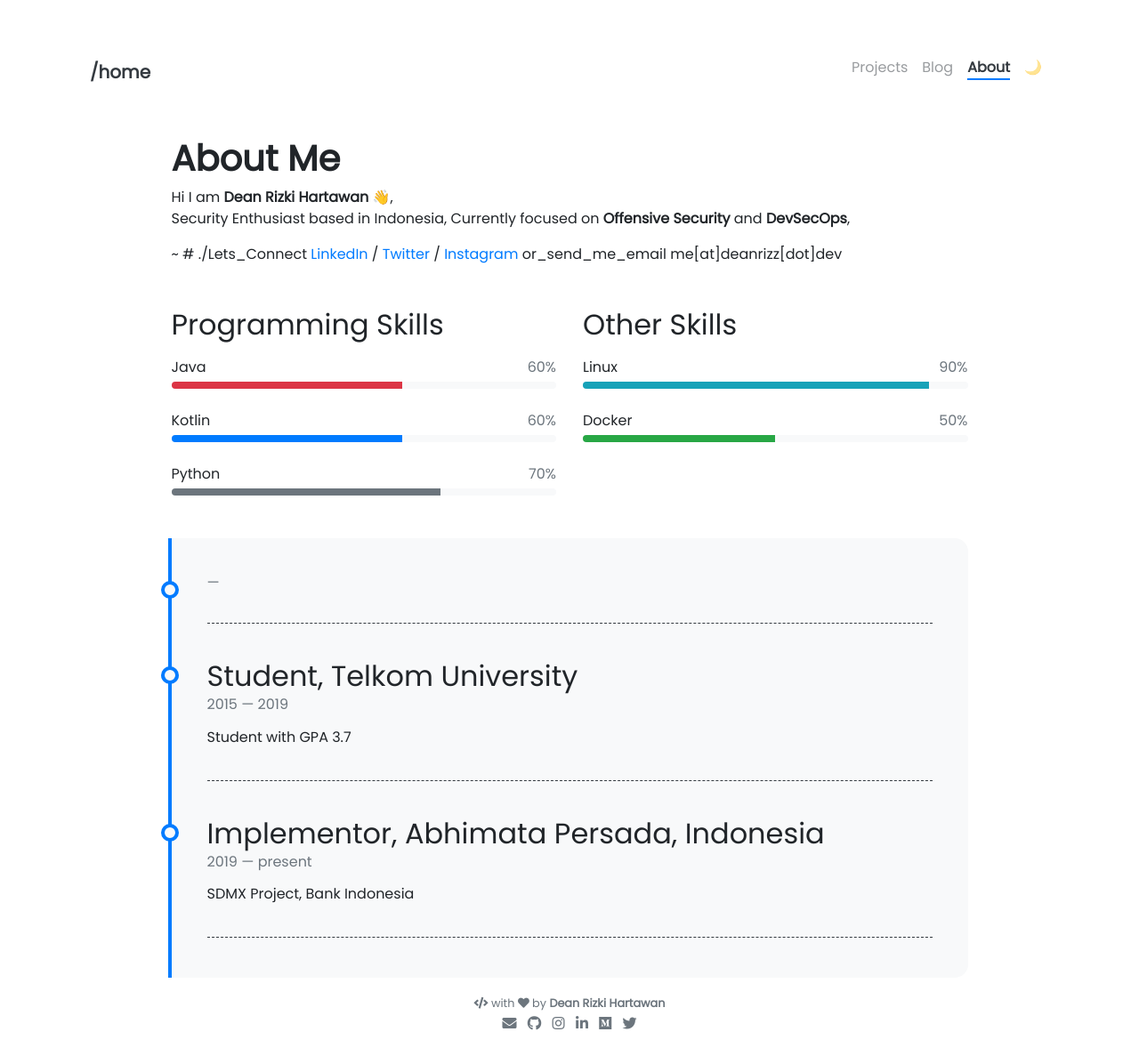
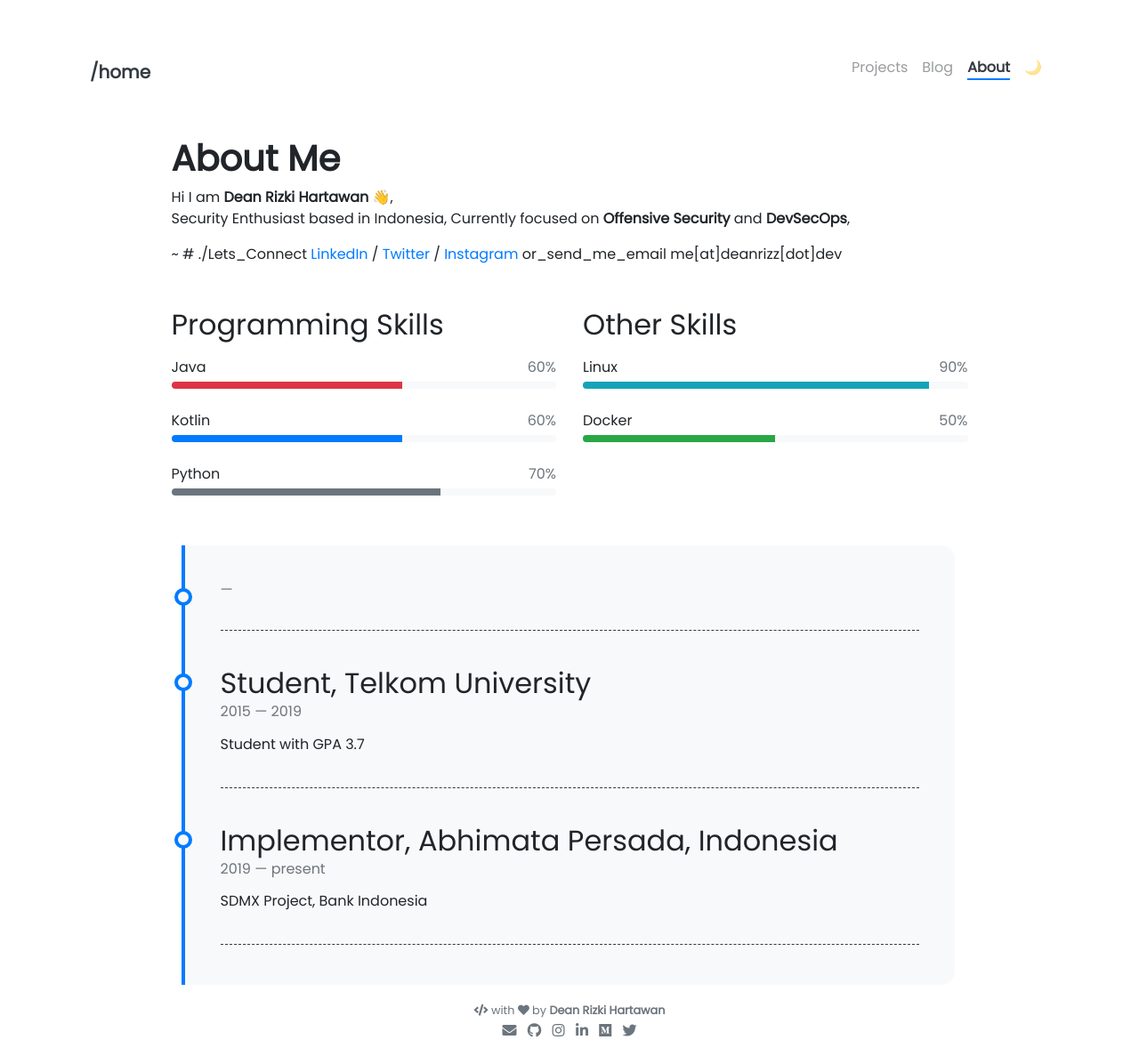
Before and after one commit to deanrizz/deanrizz.github.io, a Jekyll site: the page built from pages/about.md, in a window 1280 px wide. Shown: the whole page at 89% size. Built offline with Jekyll 4.4.1, drawn with Linux system fonts in a browser that asks for light colours; nearby versions of some CDN libraries; emoji names are drawn with the system emoji font.

Commit message:
update landing page

```diff
--- a/_includes/about/timeline.html
+++ b/_includes/about/timeline.html
@@ -1,3 +1,4 @@
+<div class="col-lg">
   <h2 class="mb-3">{{ include.headtitle }}</h2>
   <div class="col mt-4">
     <div class="timeline-body bg-themed">
@@ -12,3 +13,4 @@
       {% endfor %}
     </div>
   </div>
+</div>
```
Lines whose indentation alone changed are shown as unchanged.
